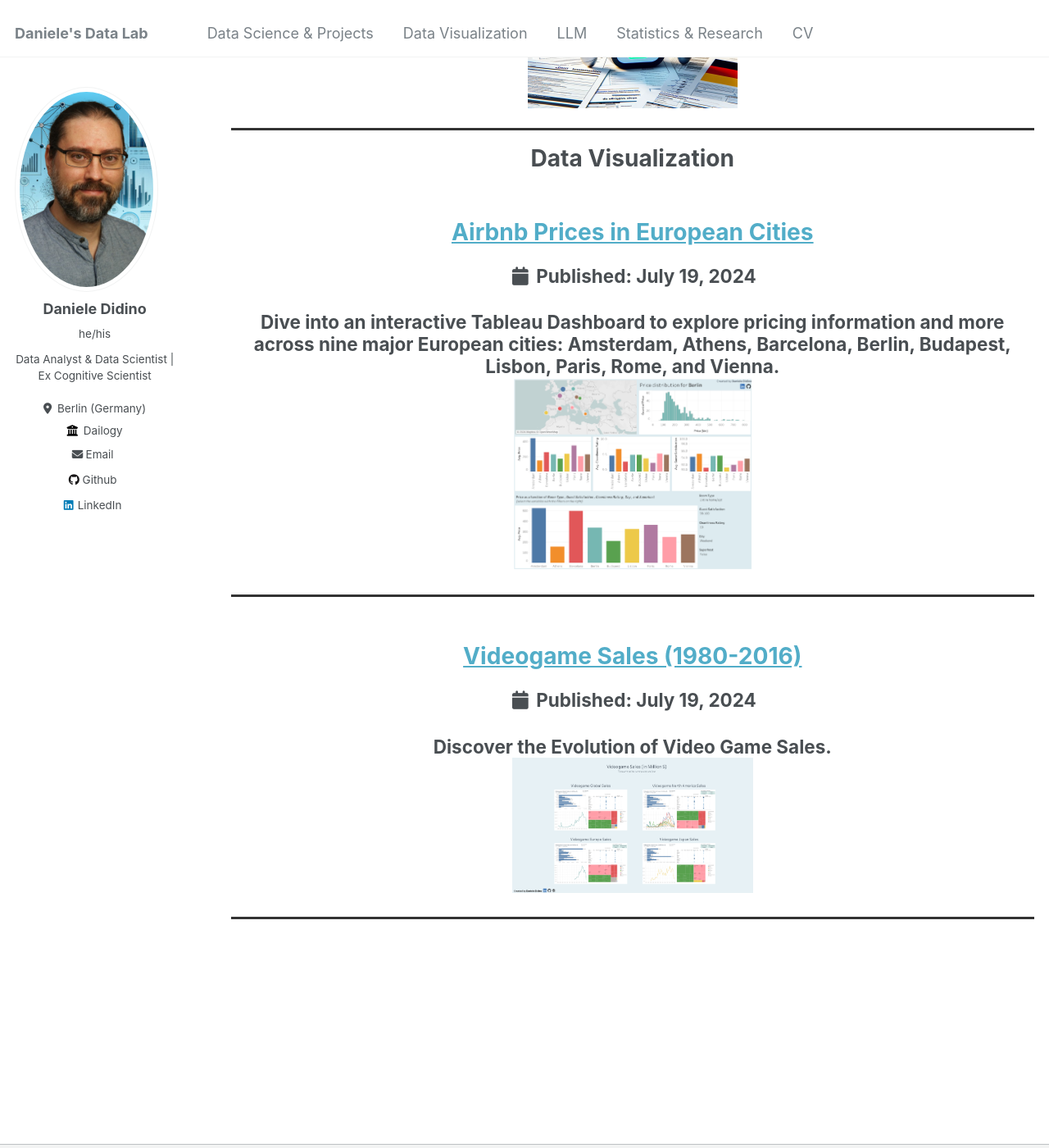
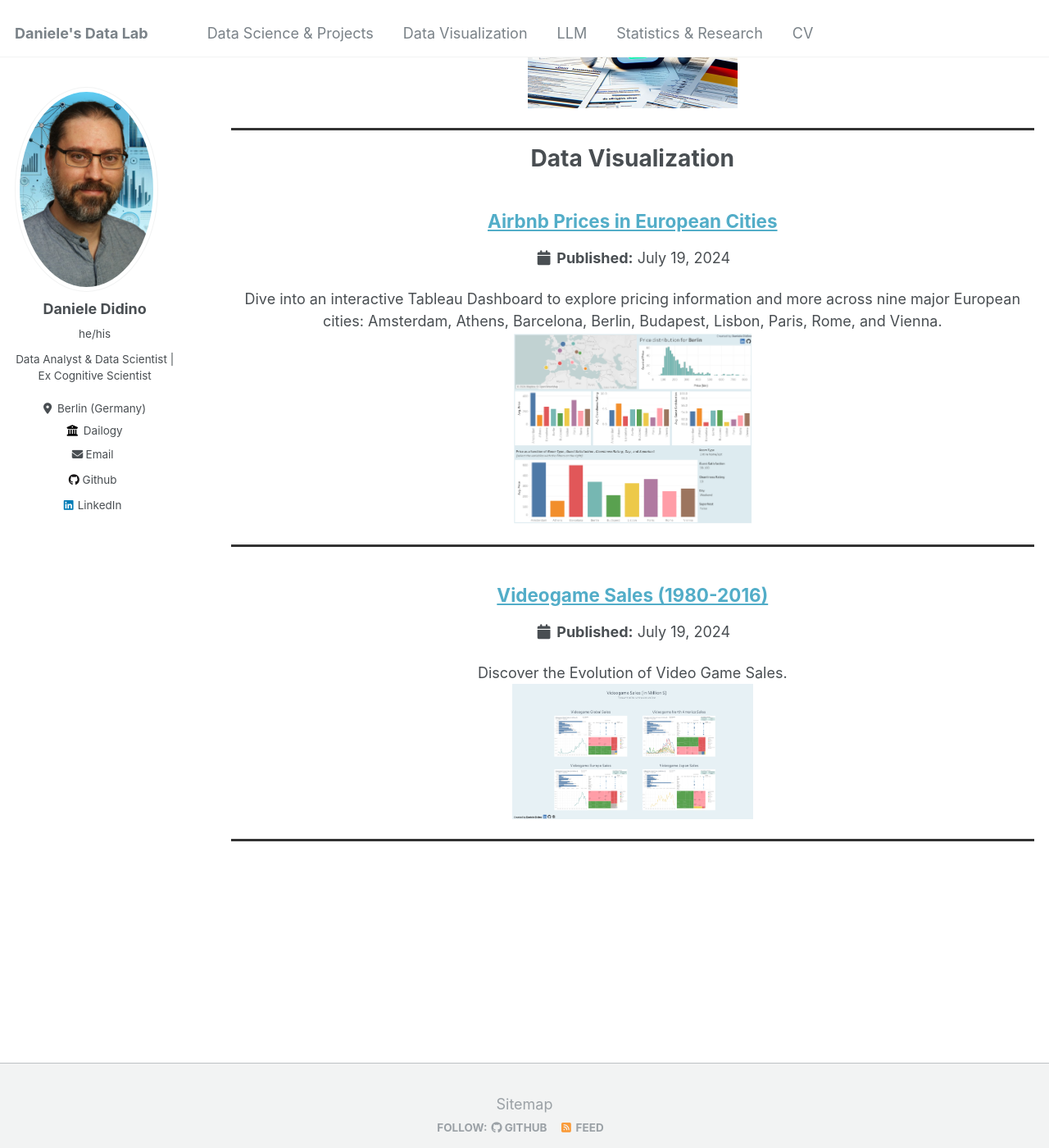
Before and after one commit to DanieleDidino/DanieleDidino.github.io, a Jekyll site: the page built from _pages/data_proj.html, in a window 1280 px wide and 1400 px high, scrolled down 473 px. Shown: the whole window at 82% size. Built offline with Jekyll 4.4.1, drawn with Linux system fonts in a browser that asks for light colours.

Commit message:
edit Data Science Projects page

```diff
--- a/_pages/data_proj.html
+++ b/_pages/data_proj.html
@@ -6,8 +6,6 @@
 ---
 
 <style>
-  h1 {text-align: center;}
-  p {text-align: center;}
   div {text-align: center;}
 </style>
 
@@ -29,8 +27,8 @@
   </h1>
 
 {% for post in site.data_viz %}
-  <h2 align="center">
+  <div align="center">
     {% include archive-single.html %}
     <hr style="height:3px; border:none; color:#333; background-color:#333;"> <!-- Add a horizontal line between sections -->
-  </h2>
+  </div>
 {% endfor %}
```
